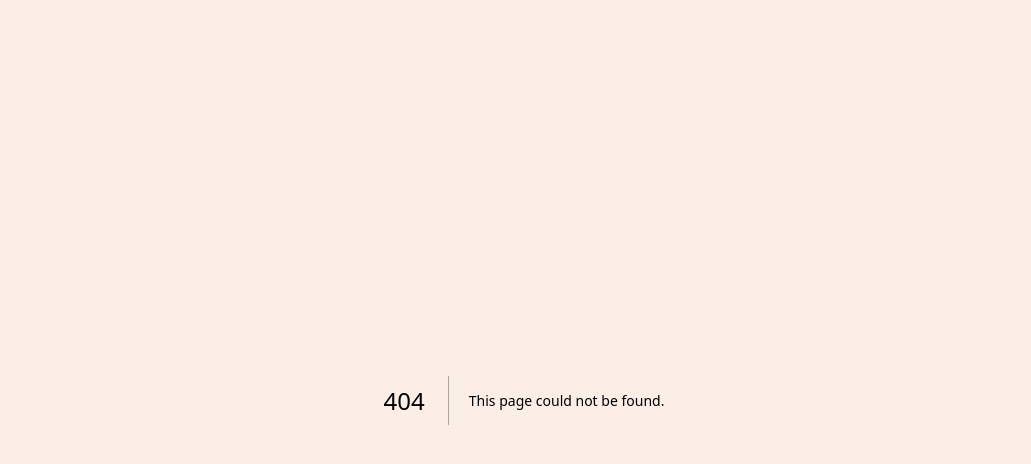
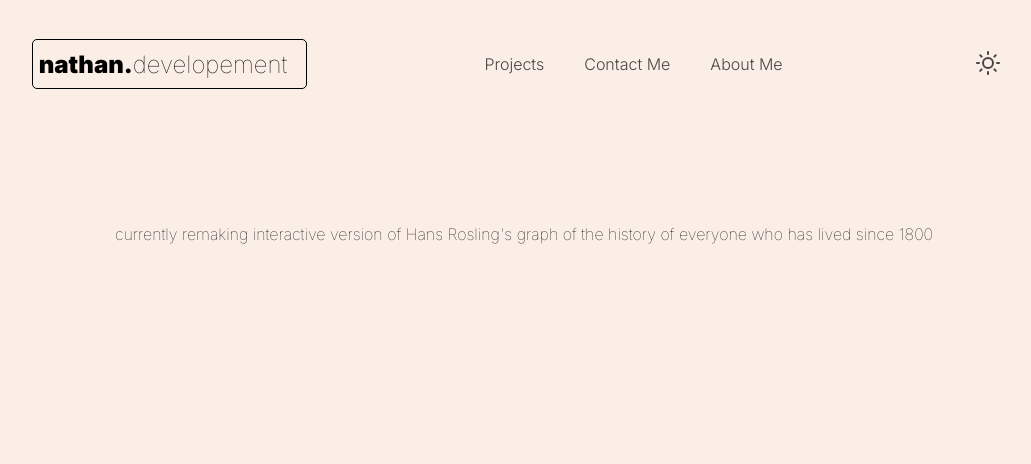
Before and after one commit to NateLog/react-portfolio, a Next.js app: page /projects in a window 1280 px wide. Before the commit this address had no page. Shown: the top 464 px of the page, without its empty margins (116-1147 px from the left). Built offline with nearby package versions, Linux system fonts and the light colour scheme.

Commit message:
pages added

```diff
--- a/src/app/globals.css
+++ b/src/app/globals.css
@@ -15,6 +15,15 @@ body {
   position: relative;
 }
 
+main {
+  display: flex;
+  flex-direction: column;
+  justify-content: space-between;
+  align-items: center;
+  padding: 6rem;
+  min-height: 100vh;
+}
+
 /* @media (prefers-color-scheme: dark) {
   html {
     color-scheme: dark;
--- a/src/app/page.js
+++ b/src/app/page.js
@@ -6,7 +6,7 @@ export default function Home() {
   return (
     <div>
       <Header />
-      <div className={styles.main}>content coming soon</div>
+      <main>content coming soon</main>
       <Footer />
     </div>
   );
--- /dev/null
+++ b/src/app/projects/page.js
@@ -0,0 +1,14 @@
+import Header from "@/components/Header/Header";
+
+function Projects() {
+  return (
+    <>
+      <Header />
+      <main>
+        currently remaking interactive version of Hans Rosling's graph of the
+        history of everyone who has lived since 1800
+      </main>
+    </>
+  );
+}
+export default Projects;
--- a/src/components/Header/Header.js
+++ b/src/components/Header/Header.js
@@ -1,16 +1,17 @@
 import styles from "./Header.module.css";
 import Navbar from "../Navbar/Navbar";
 import { Sun, Moon } from "react-feather";
+import Link from "next/link";
 
 function Header() {
   return (
     <div className={styles.head}>
-      <div className={styles.logoWrapper}>
+      <Link href="/" className={styles.logoWrapper}>
         <div className={styles.logoText}>
           nathan.
           <span className={styles.logoSubtext}>developement</span>
         </div>
-      </div>
+      </Link>
       <Navbar />
       <button className={styles.darkModeButton}>
         <Sun />
--- a/src/components/Header/Header.module.css
+++ b/src/components/Header/Header.module.css
@@ -12,6 +12,8 @@
   border-width: 1px;
   border-radius: 5px;
   /* color: #ecf0f1; */
+  color: black;
+  text-decoration: none;
   display: flex;
   justify-content: flex-start;
   align-items: center;
--- a/src/components/Navbar/Navbar.js
+++ b/src/components/Navbar/Navbar.js
@@ -3,6 +3,7 @@
 import React from "react";
 import { motion } from "framer-motion";
 import styles from "./Navbar.module.css";
+import Link from "next/link";
 
 function Navbar() {
   const [hoveredNavLink, setHoveredNavLink] = React.useState(null);
@@ -22,9 +23,9 @@ function Navbar() {
             {hoveredNavLink === slug && (
               <motion.div layoutId={id} className={styles.hoveredBackdrop} />
             )}
-            <a href={href} onMouseEnter={() => setHoveredNavLink(slug)}>
+            <Link href={href} onMouseEnter={() => setHoveredNavLink(slug)}>
               {label}
-            </a>
+            </Link>
           </li>
         ))}
       </ul>
```
Also changed, not shown: src/app/aboutme/page.js (added, +11 -0 lines), src/app/contact/page.js (added, +11 -0 lines), src/app/page.module.css (+0 -9 lines).
